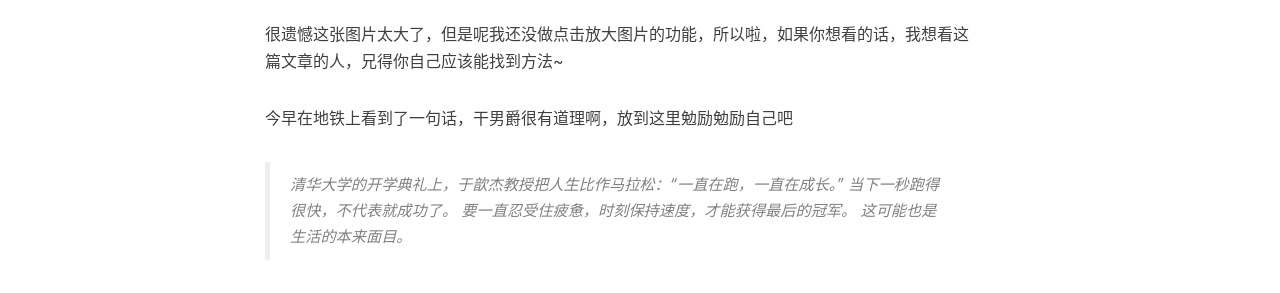
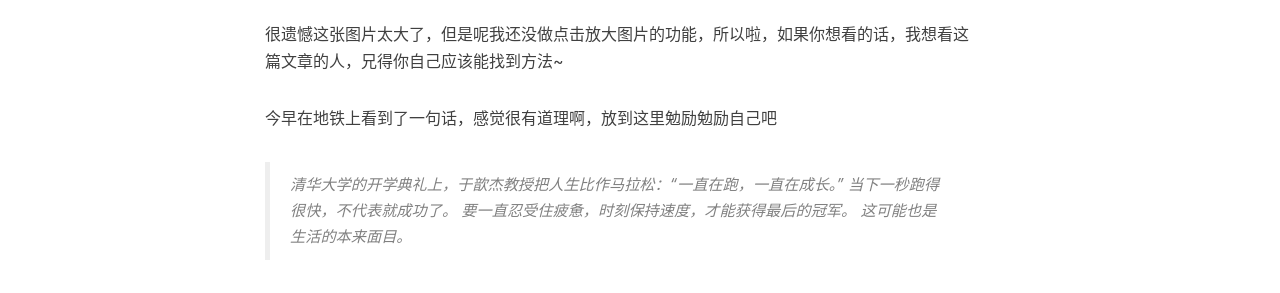
Before and after one commit to Mopecat/mopecat.github.io, a Jekyll site: the page built from _posts/2019-10-09-reason.markdown, in a window 1280 px wide. Shown: the part 819-1112 px from the top of the page. Built offline with Jekyll 4.4.1, drawn with Linux system fonts in a browser that asks for light colours; nearby versions of some CDN libraries; comment, search, counter and statistics services are not loaded.

Commit message:
错别字修改

```diff
--- a/_posts/2019-10-09-reason.markdown
+++ b/_posts/2019-10-09-reason.markdown
@@ -17,7 +17,7 @@ tags:
 
 很遗憾这张图片太大了，但是呢我还没做点击放大图片的功能，所以啦，如果你想看的话，我想看这篇文章的人，兄得你自己应该能找到方法~
 
-今早在地铁上看到了一句话，干男爵很有道理啊，放到这里勉励勉励自己吧
+今早在地铁上看到了一句话，感觉很有道理啊，放到这里勉励勉励自己吧
 
 > 清华大学的开学典礼上，于歆杰教授把人生比作马拉松：“一直在跑，一直在成长。”
 > 当下一秒跑得很快，不代表就成功了。
```
